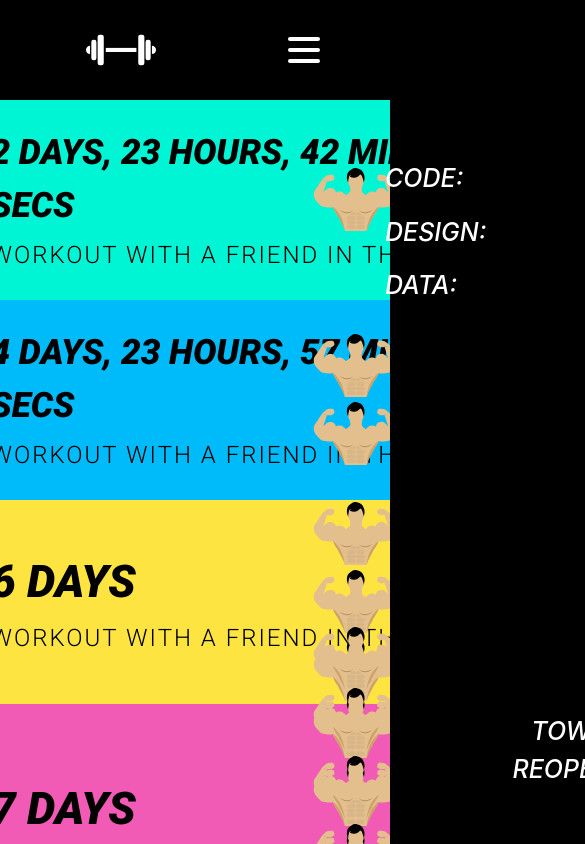
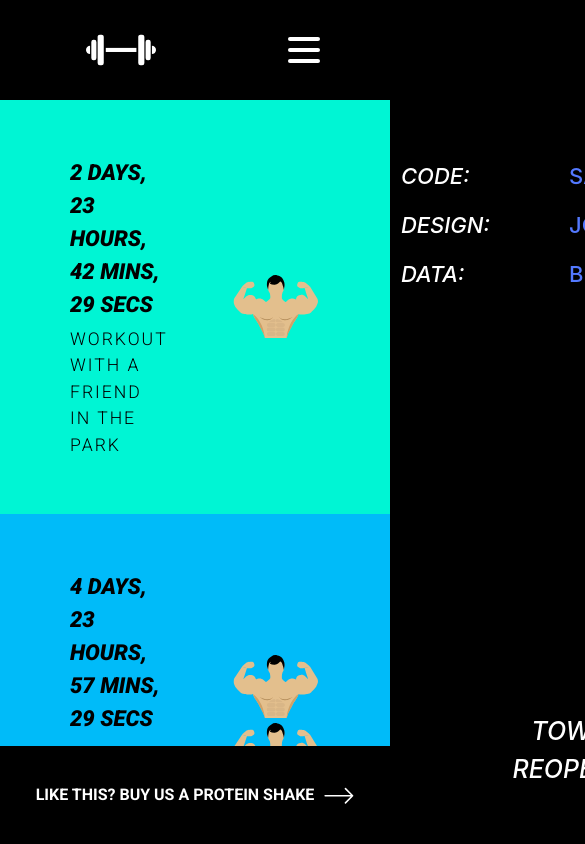
Before and after one commit to SamRaha/RepsUntilReopening, a React (Create React App) app: page / in a window 390 px wide. Shown: the top 844 px of the page, 585 px wide, since content can reach past the window. Built offline with nearby package versions, Linux system fonts and the light colour scheme.

Commit message:
musclemen to go

```diff
--- a/src/components/Footer.css
+++ b/src/components/Footer.css
@@ -33,3 +33,40 @@
     font-style: italic;
     text-align: right;
 }
+.footer-link {
+    display: none !important;
+}
+
+@media screen and (max-width: 768px) {
+    .footer {
+        min-height: 98px !important;
+        height: 98px;
+        position: sticky !important;
+        bottom: 0 !important;
+        background-color: black;
+        width: 100%;
+        display: flex !important;
+        align-items: center;
+        margin: auto;
+        justify-content: center;
+        color: white;
+        padding: 0;
+    }
+    .footer-link {
+        display: block !important;
+    }
+    .nav-link-footer a {
+        color: white !important;
+        font-size: 16px;
+        font-weight: 600;
+    }
+    .arrow {
+        width: 30px;
+        margin-left: 10px;
+    }
+
+    .credits,
+    .slogan {
+        display: none !important;
+    }
+}
--- a/src/components/Footer.js
+++ b/src/components/Footer.js
@@ -14,6 +14,15 @@ function Footer() {
          <div className="slogan">
                 <p className="slogan-p">REPS <br></br>TOWARDS<br></br> REOPENING</p>
          </div>
+         <div className="nav-link-footer footer-link">
+                <a target="_" href="https://www.buymeacoffee.com/repsreopening">
+                    LIKE THIS? BUY US A PROTEIN SHAKE
+                </a>
+                <svg className="arrow" width="42" height="23" viewBox="0 0 42 23" fill="none" xmlns="http://www.w3.org/2000/svg">
+                    <path d="M1.61487 11.884H40M40 11.884L30.0346 1.91864M40 11.884L30.0346 21.8494" stroke="white" stroke-width="2.21453" stroke-linecap="round" stroke-linejoin="round" />
+                </svg>
+            </div>
+
      </div>
     )
 
--- /dev/null
+++ b/src/components/RightNav.css
@@ -0,0 +1,25 @@
+.credits-line-rightnav {
+    /* width: 300px; */
+}
+.credits-p-rightnav {
+    font-size: 22px;
+    font-weight: 500;
+    font-style: italic;
+    text-align: left;
+}
+
+.credits-a-rightnav {
+    font-style: normal;
+    color: #5379ff;
+    margin-left: 79px;
+    width: 200px;
+    float: right;
+    text-decoration: none;
+}
+
+.slogan-p-rightnav {
+    font-size: 25px;
+    font-weight: 500;
+    font-style: italic;
+    text-align: right;
+}
--- a/src/components/RightNav.js
+++ b/src/components/RightNav.js
@@ -1,5 +1,6 @@
 import React from "react";
 import styled from "styled-components";
+import "./RightNav.css";
 
 const Ul = styled.ul`
     list-style: none;
@@ -26,30 +27,30 @@ const RightNav = ({ open }) => {
     return (
         <Ul open={open}>
             <div className="nav-dropdown">
-                <div className="credits">
-                    <div className="credits-line">
-                        <p className="credits-p">
+                <div className="credits-rightnav">
+                    <div className="credits-line-rightnav">
+                        <p className="credits-p-rightnav">
                             CODE:{" "}
-                            <a className="credits-a" href="https://www.linkedin.com/in/sam-raha-6983a4b6/">
+                            <a className="credits-a-rightnav" href="https://www.linkedin.com/in/sam-raha-6983a4b6/">
                                 SAM RAHA
                             </a>{" "}
                         </p>
-                        <p className="credits-p">
+                        <p className="credits-p-rightnav">
                             DESIGN:{" "}
-                            <a className="credits-a" href="https://www.linkedin.com/in/j4seph/">
+                            <a className="credits-a-rightnav" href="https://www.linkedin.com/in/j4seph/">
                                 JOSEPH KELLY
                             </a>{" "}
                         </p>
-                        <p className="credits-p">
+                        <p className="credits-p-rightnav">
                             DATA:{" "}
-                            <a className="credits-a" href="https://www.bbc.co.uk/news/explainers-52530518">
+                            <a className="credits-a-rightnav" href="https://www.bbc.co.uk/news/explainers-52530518">
                                 BBC
                             </a>{" "}
                         </p>
                     </div>
                 </div>
-                <div className="slogan">
-                    <p className="slogan-p">
+                <div className="slogan-rightnav">
+                    <p className="slogan-p-rightnav">
                         REPS <br></br>TOWARDS<br></br> REOPENING
                     </p>
                 </div>
--- a/src/components/Timer.css
+++ b/src/components/Timer.css
@@ -69,3 +69,17 @@
 .font-size-35 {
     font-size: 35px;
 }
+
+@media screen and (max-width: 768px) {
+    .card-container {
+        height: 414px;
+    }
+    .message {
+        font-size: 1.1rem;
+        min-width: 0px;
+    }
+    .timer {
+        font-size: 22px;
+        min-width: 0px;
+    }
+}
```
